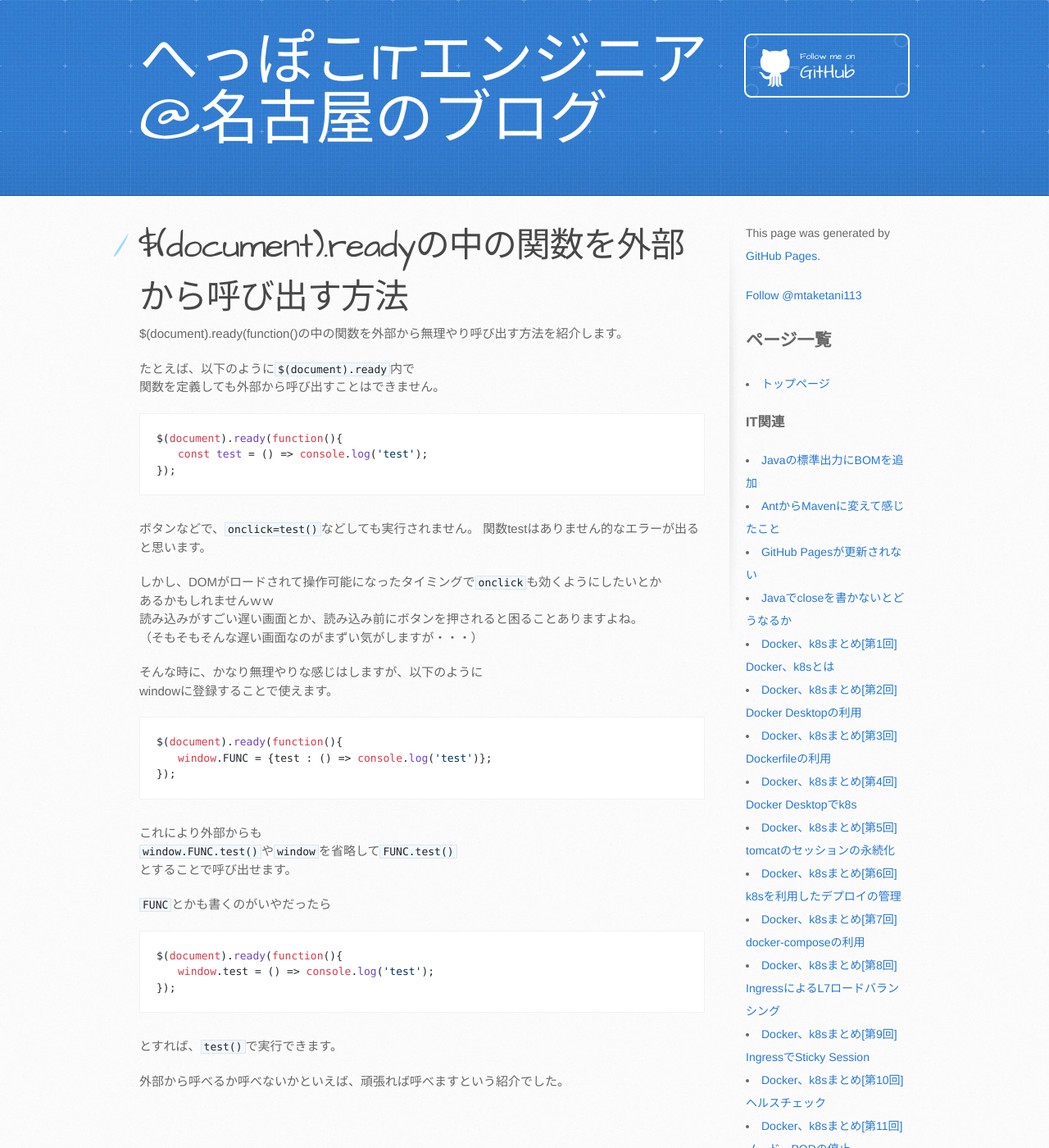
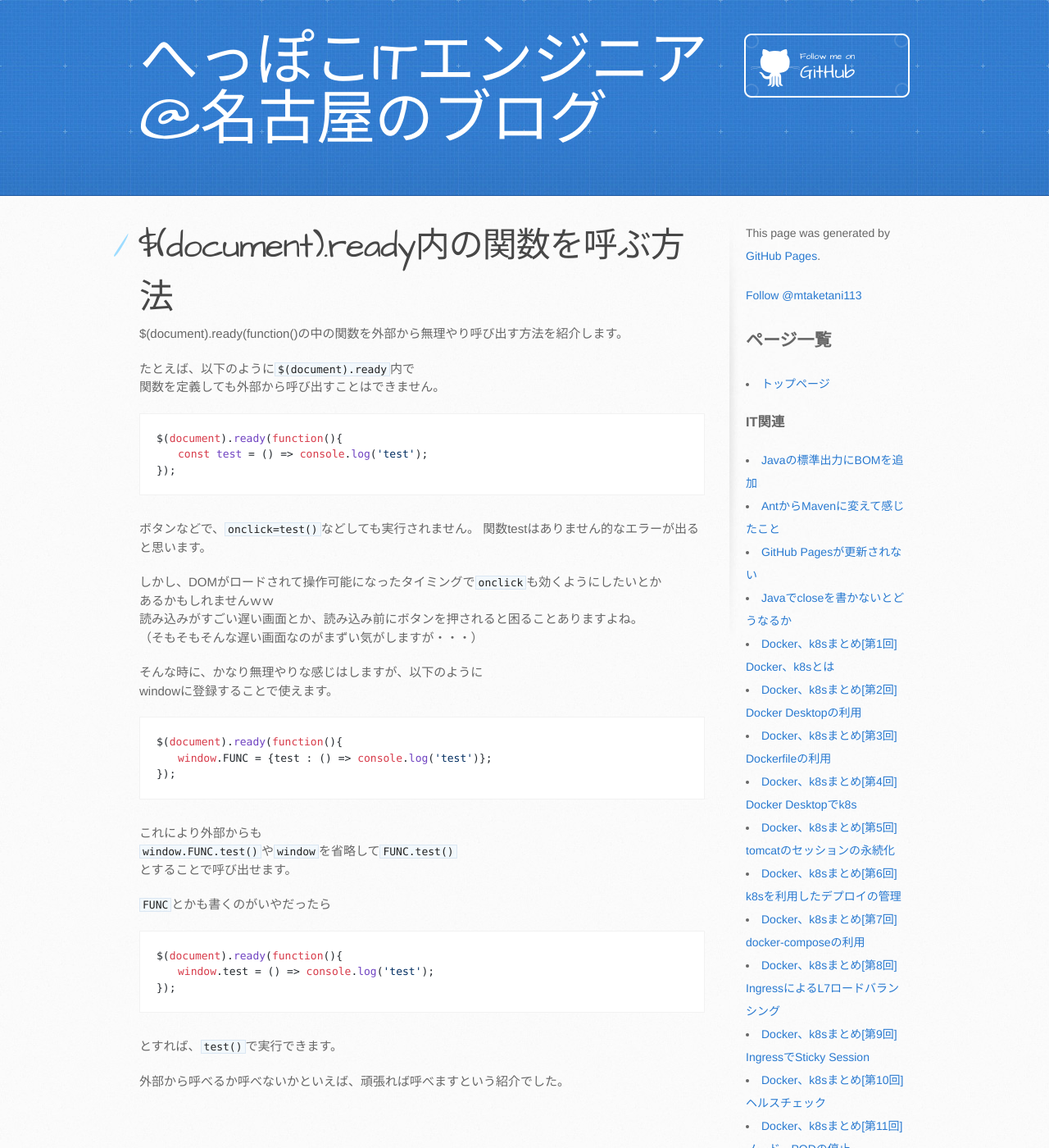
Before and after one commit to mtaketani113/mtaketani113.github.io, a Jekyll site: the page built from it/javascript/executeScope.md, in a window 1280 px wide and 1400 px high. Shown: the whole window at 82% size. Built offline with Jekyll 4.4.1, drawn with Linux system fonts in a browser that asks for light colours; comment, search, counter and statistics services are not loaded; the repository's description, which GitHub fills in, is left out; some of the changed text lies outside the part shown.

Commit message:
タイトル修正

```diff
--- a/it/javascript/executeScope.md
+++ b/it/javascript/executeScope.md
@@ -1,7 +1,7 @@
 ---
 layout: default
-title: $(document).readyの中の関数を外部から呼び出す方法
-description: $(document).readyの中の関数を外部から無理やり呼び出す方法を紹介します。
+title: $(document).ready内の関数を呼ぶ方法
+description: $(document).ready内の関数を外部から無理やり呼び出す方法を紹介します。
 category: IT
 ---
 
```
